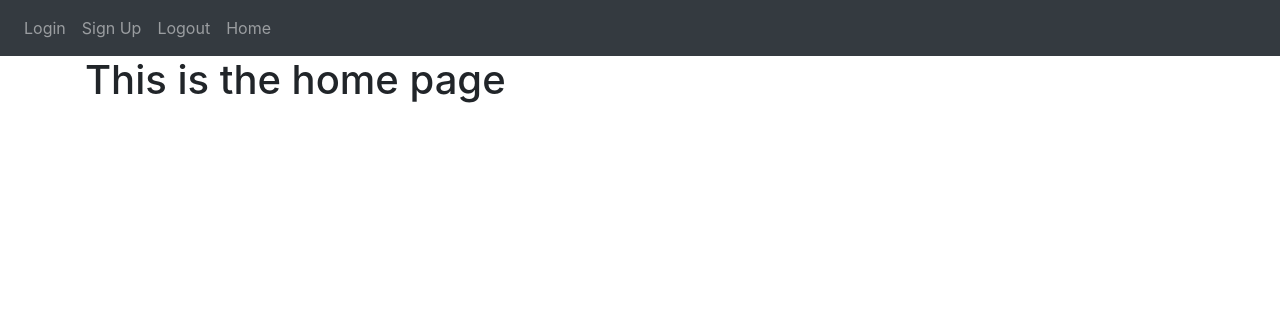
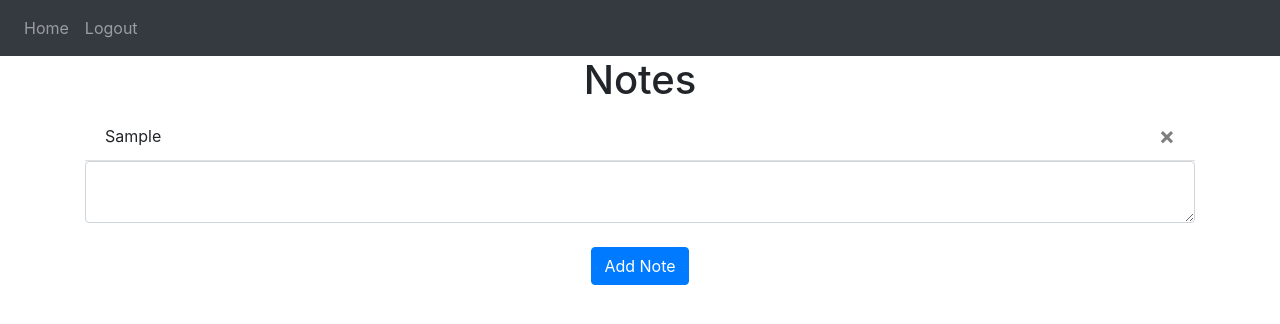
Before and after one commit to R0-H-1T/Flask-Web-App, a Flask app: template website/templates/home.html in a window 1280 px wide. Shown: the top 324 px of the page. Run offline with Flask 2, Linux system fonts and the light colour scheme; the template is opened without the code that fills it: values named after a table or form of the project are taken from there, others are empty; tables that the repository leaves empty hold one stand-in row (Sample ...); some libraries are stand-ins or nearby versions.

Commit message:
Add note, delete note, display menu items(user logged in, not logged in)

```diff
--- a/website/static/index.js
+++ b/website/static/index.js
@@ -0,0 +1,13 @@
+//take note id as an argument
+// send it to delete-note end point as a post request
+// redirect the page to home page
+
+
+function deleteNote(noteId){
+    fetch("/delete-note", {
+        method: "POST",
+        body: JSON.stringify({noteId:noteId})
+    }).then((_res) => {
+        window.location.href = "/";
+    })
+}
--- a/website/templates/base.html
+++ b/website/templates/base.html
@@ -21,10 +21,14 @@
         </button>
         <div class="collapse navbar-collapse" id="navbar">
             <div class="navbar-nav">
-                <a href="/login" class="nav-item nav-link" id="login">Login</a>
-                <a href="/sign-up" class="nav-item nav-link" id="signUp">Sign Up</a>
-                <a href="/logout" class="nav-item nav-link" id="logout">Logout</a>
-                <a href="/" class="nav-item nav-link" id="home">Home</a>
+                {% if user.is_authenticated %}
+                    <a href="/" class="nav-item nav-link" id="home">Home</a>
+                    <a href="/logout" class="nav-item nav-link" id="logout">Logout</a>
+                {% else %}
+                    <a href="/login" class="nav-item nav-link" id="login">Login</a>
+                    <a href="/sign-up" class="nav-item nav-link" id="signUp">Sign Up</a>
+                {% endif %}
+
             </div>
         </div>
     </nav>
--- a/website/templates/home.html
+++ b/website/templates/home.html
@@ -3,6 +3,27 @@
 
 
 {% block content %}
-<h1>This is the home page</h1>
+
+<h1 align="center">Notes</h1>
+
+<ul class="list-group list-group-flush" id="notes">
+    {% for note in user.notes %}  <!-- notes column name in db -->
+        <li class="list-group-item">{{ note.data }} <!--  Note table -> data column name -->
+            <button type="button" class="close" onclick="deleteNote({{ note.id }})"> <!-- JS will send the delete request to the backend -->
+                <span aria-hidden="true">&times;</span>
+            </button>
+        </li>
+
+    {% endfor %}
+
+</ul>
+
+<form  method="POST">
+    <textarea name="note" id="note" class="form-control"></textarea>
+    <br />
+    <div align="center">
+        <button type="submit" class="btn btn-primary">Add Note</button>
+    </div>
+</form>
 
 {% endblock %}
--- a/website/templates/login.html
+++ b/website/templates/login.html
@@ -5,7 +5,7 @@
 {% block content %}
 
 <form action="" method="POST">
-    <h3 align="center">Sign Up</h3>
+    <h3 align="center">Login</h3>
     <div class="form-group">
         <label for="email">Email Address</label>
         <input
```
Also changed, not shown: website/__init__.py (+11 -0 lines), website/auth.py (+9 -3 lines), website/views.py (+34 -3 lines).
